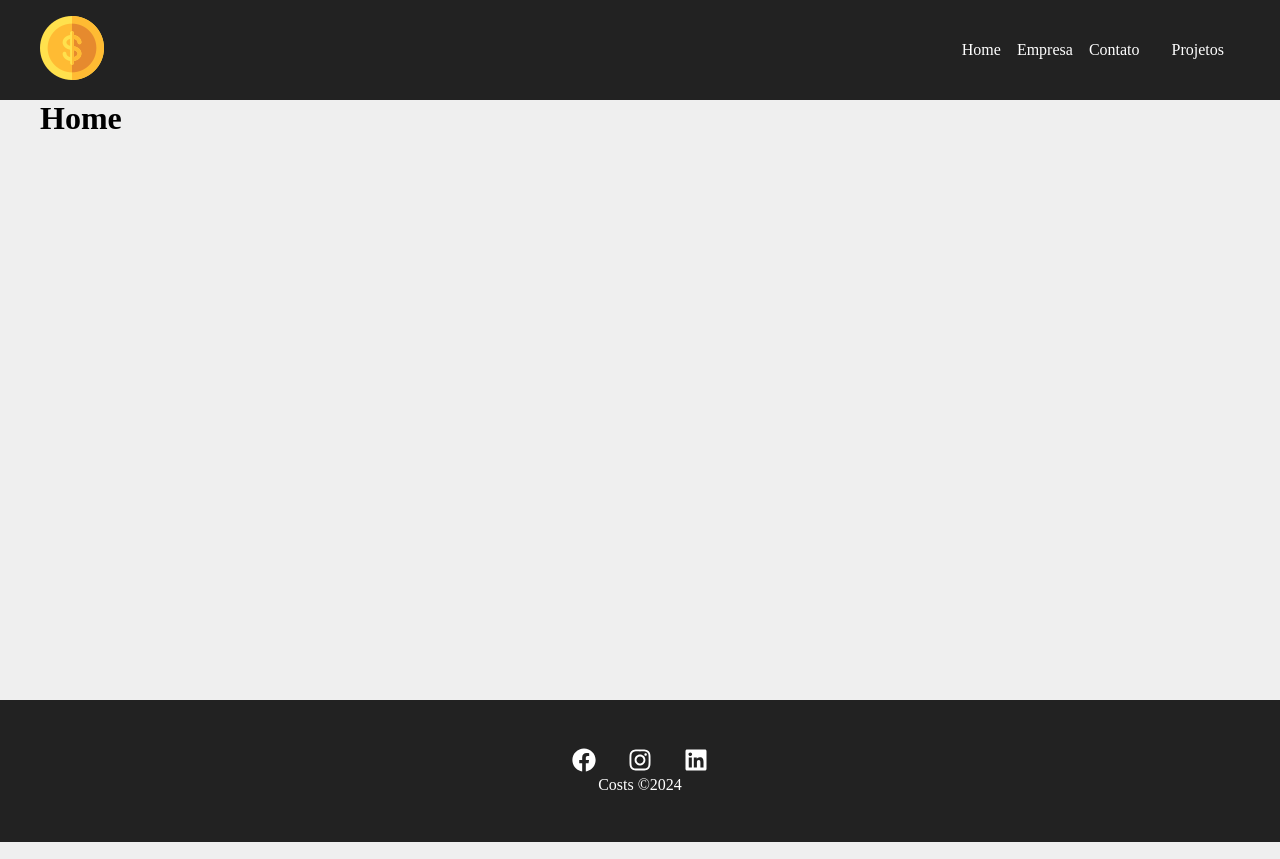
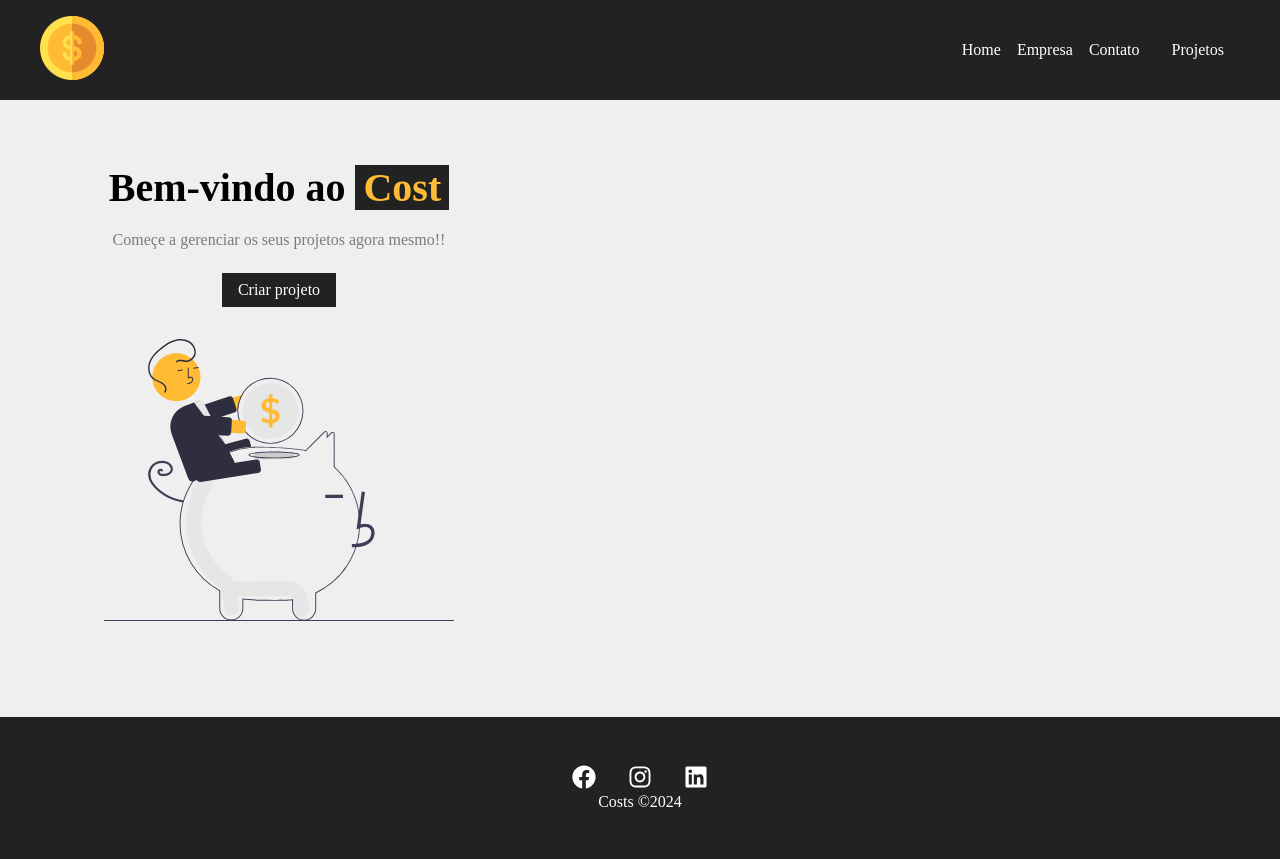
Before and after one commit to ArturMineiro/Projeto_react, a React (Create React App) app in the folder costs/: page / in a window 1280 px wide. Built offline with nearby package versions, Linux system fonts and the light colour scheme.

Commit message:
Curso React: Criando a home -
Curso React: Criando a home -

```diff
--- /dev/null
+++ b/costs/src/components/layont/LinkButton.js
@@ -0,0 +1,12 @@
+ import styles from './LinkButton.module.css'
+import { Link } from "react-router-dom"
+
+ function LinkButton({to, text}){
+    return(
+        <Link className={styles.btn} to={to}>
+        {text}
+        </Link>
+    )
+ }
+
+ export default LinkButton
--- /dev/null
+++ b/costs/src/components/layont/LinkButton.module.css
@@ -0,0 +1,11 @@
+.btn {
+    background-color: #222;
+    color: #fff;
+    padding: 0.5em 1em;
+    text-decoration: none;
+    transition: 0.5s;
+}
+
+.btn:hover{
+color:#ffbb33;
+}
--- a/costs/src/components/pages/Contact.js
+++ b/costs/src/components/pages/Contact.js
@@ -1,6 +1,6 @@
 function Contact(){
     return( <h1>
-        Contact
+        Contato
     </h1>
     )
 }
--- a/costs/src/components/pages/Home.js
+++ b/costs/src/components/pages/Home.js
@@ -1,7 +1,17 @@
+import styles from './Home.module.css'
+import savings from '../../img/savings.svg'
+import LinkButton from '../layont/LinkButton'
+
+
+
 function Home(){
-    return( <h1>
-        Home
-    </h1>
+    return(
+   <section className={styles.home_container}>
+    <h1>Bem-vindo ao <span>Cost</span></h1>
+   <p>Começe a gerenciar os seus projetos agora mesmo!!</p>
+ <LinkButton to="/newproject" text="Criar projeto"/>
+   <img src={savings} alt="Costs"/>
+   </section>
     )
 }
 
--- /dev/null
+++ b/costs/src/components/pages/Home.module.css
@@ -0,0 +1,31 @@
+.home_container {
+    width: 100%;
+    display: flex;
+    flex-direction: column;
+    align-items: center;
+    justify-content: center;
+    padding: 4em;
+}
+
+.home_container h1{
+    font-size: 2.5em;
+    margin-bottom: .5em;
+}
+
+
+.home_container h1 span{
+ color:#ffbb33;
+ padding: 0 0.2em;
+ background-color: #222;
+}
+
+
+.home_container p{
+    margin-bottom: 1.5em;
+    color : #7b7b7b;
+   }
+
+   .home_container img{
+    width: 350px;
+    margin: 2em 0;
+   }
```
